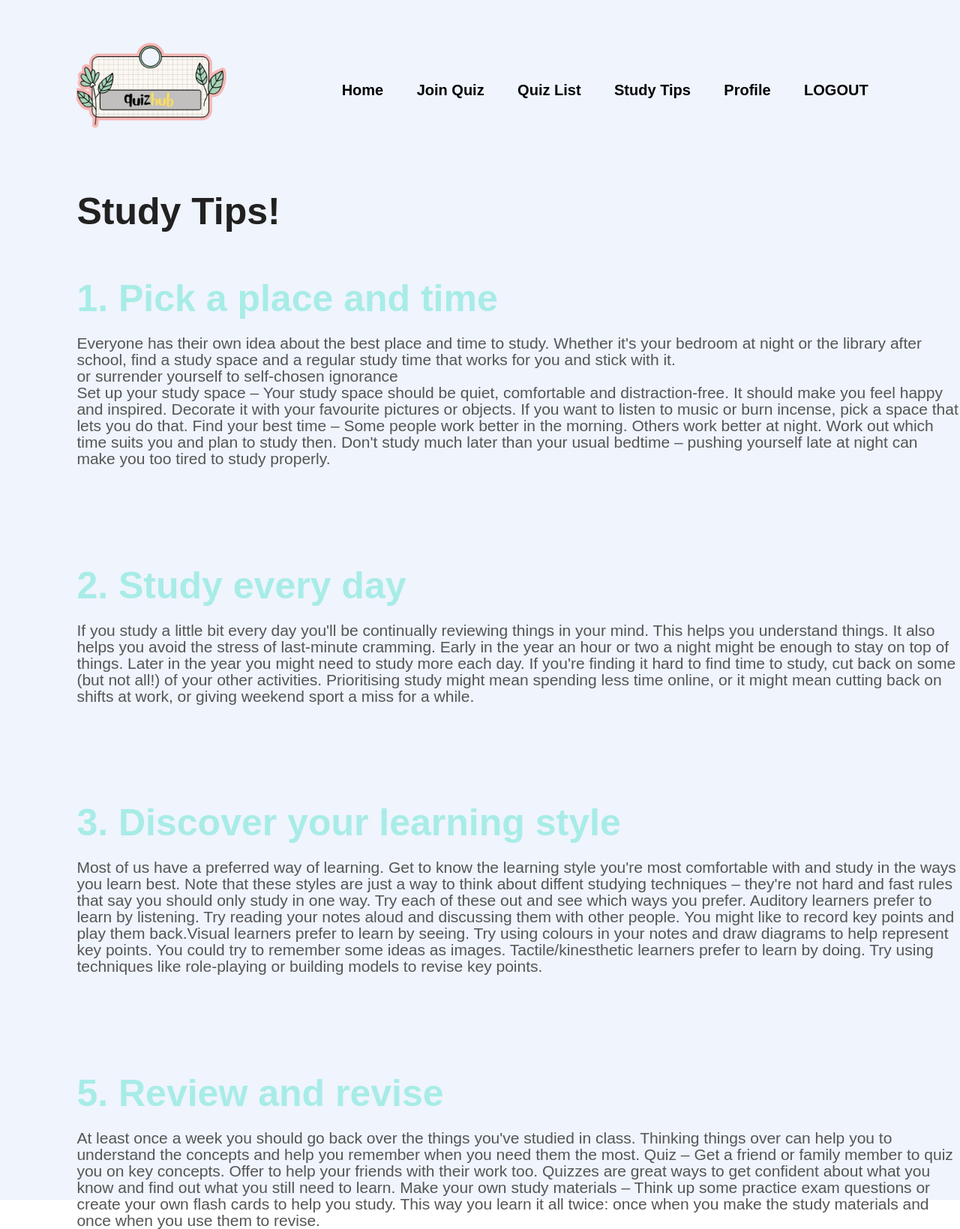
After one commit to DYumang/Team-01, a CodeIgniter app: page /code_ig/welcome/Study in a window 1280 px wide. The commit adds this page. Shown: the whole page at 75% size. Run offline with CodeIgniter, Linux system fonts and the light colour scheme.

Commit message:
updated dashboard,user profile,study tips

```diff
--- a/application/controllers/Welcome.php
+++ b/application/controllers/Welcome.php
@@ -8,13 +8,46 @@ defined('BASEPATH') OR exit('No direct script access allowed');
 		$this->load->model('Crud_model');
 	}
 
-	function index()
+	public function index()
 	{
 		$this->load->view('home');
 	}
 
+        public function Profile()
+		{
+			$this->load->view('userProfile');
+		}
 
-	function RegisterNow()
+		public function ProfileUpdate()
+		{
+			$this->load->view('userProfileUpdate');
+		}
+
+		public function Study()
+		{
+			$this->load->view('StudyTips');
+		}
+
+		public function Uploads()
+		{
+			$this->load->view('uploads');
+		}
+
+		public function Home()
+		{
+			$this->load->view('dashboard');
+		}
+
+		function UpdateData()
+		{
+			$this->Crud_model->updateData();
+
+			$this->load->view('userProfile');
+
+		}
+
+
+		public function RegisterNow()
 	{
 		$this->Crud_model->createData();
 
@@ -22,7 +55,8 @@ defined('BASEPATH') OR exit('No direct script access allowed');
 
 	}
 
-	function Login()
+
+	public function Login()
 	{
 		$this->load->view('login');
 	}
@@ -31,24 +65,25 @@ defined('BASEPATH') OR exit('No direct script access allowed');
 		$this->load->view('landing');
 	}
 
-	function AboutFunction (){
+	public function AboutFunction (){
 		$this->load->view('aboutview');
 	}
 
-	function Dashboard()
+	public function Dashboard()
 	{
 		$this->load->view('dashboard');
 	}
 
-	function LogoutController(){
+	public function LogoutController(){
 		$this->session->unset_userdata(array('username','password'));
         $this->session->sess_destroy();
         redirect (base_url() . 'Welcome/Login');
 	}
 
+
+
 	public function loginnow()
 	{
-
 
 		$this->form_validation->set_rules('username','Username', 'required');
 		$this->form_validation->set_rules('password','Password', 'required');
@@ -60,7 +95,8 @@ defined('BASEPATH') OR exit('No direct script access allowed');
 		}
 		else{
 
-			$status = $this->user_model->loginmodel($username, sha1($password));
+			// $status = $this->user_model->loginmodel($username, sha1($password));
+			$status = $this->user_model->loginmodel($username, $password);
 			if($status!=false){
 				$session_data = array(
 				'username' => $username,
--- a/application/models/Crud_model.php
+++ b/application/models/Crud_model.php
@@ -12,9 +12,18 @@ class Crud_model extends CI_Model {
             'firstName' => $this->input->post('firstName'),
             'birthdate' => $this->input->post('birthdate'),
             'username' => $this->input->post('username'),
-            'password' => sha1($this->input->post('password'))
+            // 'password' => sha1($this->input->post('password'))
+            'password' => $this->input->post('password')
         );
         $this->db->insert('tbl_name', $data);
+    }
+
+    function uploadPic($id) {
+        $data = array (
+            'pic' => $this->input->post('pic')
+        );
+        $this->db->where('id', $id);
+        $this->db->update('tbl_name', $data);
     }
 
     function getAllData() {
--- a/application/models/User_model.php
+++ b/application/models/User_model.php
@@ -34,19 +34,37 @@ class User_model extends CI_Model{
         }
     }
 
-    function getData($session_id)
+
+    public function getData($session_id)
 	{
 		$fetch_pass=$this->db->query("select * from tbl_name where id='$session_id'");
 		$res=$fetch_pass->row();
 		return $res;
 	}
 
-	function change_pass($session_id,$new_pass)
-	{
-		$update_pass=$this->db->query("UPDATE tbl_name set password='$new_pass'  where id='$session_id'");
-		$que=$this->db->query("select * from tbl_name where id='$session_id'");
-		$row=$que->row();
-	}
+
+    function profile_update($session_id,$new_pass,$lastName,$firstName,$username,$birthdate)
+    {
+        $update_pass=$this->db->query("UPDATE tbl_name set password='$new_pass'  where id='$session_id'");
+        $que_pass=$this->db->query("select * from tbl_name where id='$session_id'");
+		$row_pass=$que_pass->row();
+
+        $update_lname=$this->db->query("UPDATE tbl_name set lastName='$lastName'  where id='$session_id'");
+		$que_lname=$this->db->query("select * from tbl_name where id='$session_id'");
+		$row_lname=$que_lname->row();
+
+        $update_fname=$this->db->query("UPDATE tbl_name set firstName='$firstName'  where id='$session_id'");
+		$que_fname=$this->db->query("select * from tbl_name where id='$session_id'");
+		$row_fname=$que_fname->row();
+
+        $update_uname=$this->db->query("UPDATE tbl_name set username='$username'  where id='$session_id'");
+		$que_uname=$this->db->query("select * from tbl_name where id='$session_id'");
+		$row_uname=$que_uname->row();
+
+        $update_bday=$this->db->query("UPDATE tbl_name set birthdate='$birthdate'  where id='$session_id'");
+		$que_bday=$this->db->query("select * from tbl_name where id='$session_id'");
+		$row_bday=$que_bday->row();
+    }
 
 
  }
--- /dev/null
+++ b/application/views/StudyTips.php
@@ -0,0 +1,61 @@
+
+<!DOCTYPE html>
+<html lang="en">
+    <head>
+        <meta charset="UTF-8">
+        <meta http-equiv="X-UA-Compatible" content="IE=edge">
+        <meta name="viewport" content="width=device-width, initial-scale=1.0">
+        <title>dashboard</title>
+        <link rel="stylesheet" href="<?php echo base_url();?>assets/css/studytips.css">
+        <link rel="stylesheet" href="https://cdnjs.cloudflare.com/ajax/libs/font-awesome/5.15.3/css/all.min.css" integrity="sha512-iBBXm8fW90+nuLcSKlbmrPcLa0OT92xO1BIsZ+ywDWZCvqsWgccV3gFoRBv0z+8dLJgyAHIhR35VZc2oM/gI1w==" crossorigin="anonymous" referrerpolicy="no-referrer" />
+    </head>
+    <body>
+        <div class="hero">
+            <nav>
+                <img src="<?php echo base_url();?>assets/images/logo.png" class="logo">
+                <ul>
+                <li><a href = "<?php echo site_url('welcome/Home'); ?>">Home</a></li>
+                    <li><a href="#">Join Quiz</a></li>
+                    <li><a href="#">Quiz List</a></li>
+                    <li><a href = "<?php echo site_url('welcome/Study'); ?>">Study Tips</a></li>
+                    <li><a href = "<?php echo site_url('welcome/Profile'); ?>">Profile</a></li>
+                    <li><a href="#">LOGOUT</a></li>
+                </ul>
+            </nav>
+            <div class="detel">
+                <h1>Study Tips! <br> <br> <span>1. Pick a place and time</span></h1>
+                <p>
+                    Everyone has their own idea about the best place and time to study. Whether it's your bedroom at night or the library after school, find a study space and a regular study time that works for you and stick with it. <br>  or surrender yourself to self-chosen ignorance
+                    <br>Set up your study space – Your study space should be quiet, comfortable and distraction-free. It should make you feel happy and inspired. Decorate it with your favourite pictures or objects. If you want to listen to music or burn incense, pick a space that lets you do that.
+                    Find your best time – Some people work better in the morning. Others work better at night. Work out which time suits you and plan to study then. Don't study much later than your usual bedtime – pushing yourself late at night can make you too tired to study properly.
+                </p>
+            </div>
+            <div class="detel">
+                <h1><br> <br> <span>2. Study every day</span></h1>
+                <p>
+                If you study a little bit every day you'll be continually reviewing things in your mind. This helps you understand things. It also helps you avoid the stress of last-minute cramming.
+                Early in the year an hour or two a night might be enough to stay on top of things. Later in the year you might need to study more each day.
+                If you're finding it hard to find time to study, cut back on some (but not all!) of your other activities. Prioritising study might mean spending less time online, or it might mean cutting back on shifts at work, or giving weekend sport a miss for a while.
+                </p>
+            </div>
+            <div class="detel">
+                <h1><br> <br> <span>3. Discover your learning style</span></h1>
+                <p>
+                    Most of us have a preferred way of learning. Get to know the learning style you're most comfortable with and study in the ways you learn best.
+                    Note that these styles are just a way to think about diffent studying techniques – they're not hard and fast rules that say you should only study in one way. Try each of these out and see which ways you prefer.
+                    Auditory learners prefer to learn by listening. Try reading your notes aloud and discussing them with other people. You might like to record key points and play them back.Visual learners prefer to learn by seeing. Try using colours in your notes and draw diagrams to help represent key points. You could try to remember some ideas as images.
+                    Tactile/kinesthetic learners prefer to learn by doing. Try using techniques like role-playing or building models to revise key points.
+                </p>
+            </div>
+            <div class="detel">
+                <h1><br> <br> <span>5. Review and revise</span></h1>
+                <p>
+                    At least once a week you should go back over the things you've studied in class. Thinking things over can help you to understand the concepts and help you remember when you need them the most.
+                    Quiz – Get a friend or family member to quiz you on key concepts. Offer to help your friends with their work too. Quizzes are great ways to get confident about what you know and find out what you still need to learn.
+                    Make your own study materials – Think up some practice exam questions or create your own flash cards to help you study. This way you learn it all twice: once when you make the study materials and once when you use them to revise.
+                </p>
+            </div>
+
+        </div>
+    </body>
+</html>
--- /dev/null
+++ b/assets/css/studytips.css
@@ -0,0 +1,119 @@
+*{
+    margin: 0;
+    padding: 0;
+    font-family: sans-serif;
+}
+
+.hero{
+    position: relative;
+    width: 100%;
+    height: 200vh;
+    background: #eff4fd;
+    position: relative;
+}
+
+nav{
+    display: flex;
+    width: 84%;
+    margin: auto;
+    padding: 20px 0;
+    align-items: center;
+    justify-content: space-between;
+}
+
+.logo{
+    width: 200px;
+    cursor: pointer;
+}
+
+nav ul li {
+    display: inline-block;
+    list-style: none;
+    margin: 10px 20px;
+}
+
+nav ul li a{
+    text-decoration: none;
+    color: #000;
+    font-size: 20px;
+    font-weight: bold;
+}
+
+nav ul li a:hover{
+    color: rgb(255, 136, 219);
+}
+
+.detel{
+    margin-left: 8%;
+    margin-top: 1%;
+}
+
+.detel h1{
+
+    font-size: 50px;
+    font-size: 50px;
+    color: #212121;
+    margin-bottom: 20px;
+}
+
+span{
+    color:  #A8ECE7;
+
+}
+
+.detel p{
+    color: #555;
+    font-size: 21px;
+    line-height: 22px;
+}
+
+.detel a{
+    background: #212121;
+    padding: 10px 18px;
+    text-decoration: none;
+    font-weight: bold;
+    color: #fff;
+    display: inline-block;
+    margin: 30px 0;
+    border-radius: 5px;
+}
+
+.images{
+    width: 45%;
+    height: 80%;
+    position: absolute;
+    bottom: 0;
+    right: 100px;
+}
+
+.images img{
+    height: 100%;
+    position: absolute;
+    left: 50%;
+    bottom: 0;
+    transform: translateX(-50%);
+    transition: bottom 1s, left 1s;
+}
+
+.images:hover .shape{
+    bottom: 40px;
+}
+
+.images:hover .girl{
+    left: 45%;
+}
+
+.social{
+    margin-left: 8%;
+    margin-top: 100px;
+}
+
+.social a{
+    font-size: 30px;
+    color: #212121;
+    margin-right: 20px;
+}
+
+.social a:hover{
+    color: orange;
+}
```
Also changed, not shown: application/controllers/Update.php (+14 -6 lines), application/views/dashboard.php (+4 -3 lines), application/views/update.php (+6 -4 lines), application/views/uploads.php (added, +36 -0 lines), application/views/userProfile.php (added, +67 -0 lines), application/views/userProfileUpdate.php (added, +78 -0 lines), assets/css/userProfile.css (added, +133 -0 lines), assets/css/userProfileUpdate.css (added, +109 -0 lines).
